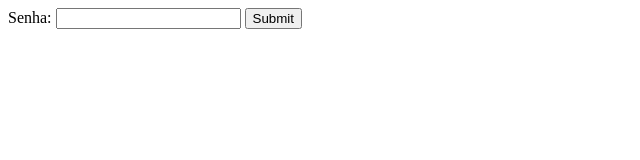
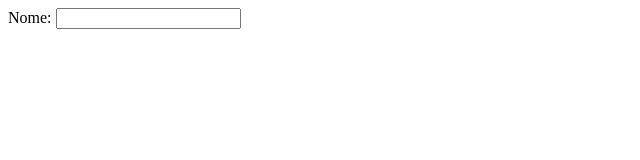
Before and after one commit to deboramoota/Exercicio-3, a plain HTML site: page index.html in a window 1280 px wide. Shown: the whole page, without its empty margins (0-640 px from the left). Drawn offline with Linux system fonts and the light colour scheme.

Commit message:
Update index.html

```diff
--- a/index.html
+++ b/index.html
@@ -5,9 +5,8 @@
     </head>
     <body>
         <form action="/enviar_dados" method="post">
-            <label for="senha">Senha:</label>
-            <input type="password" id="senha">
-            <input type="submit" id="Enviar">
+            <label for="nome">Nome:</label>
+            <input type="text" id="nome" name="nome">
         </form>
     </body>
 </html>
```
